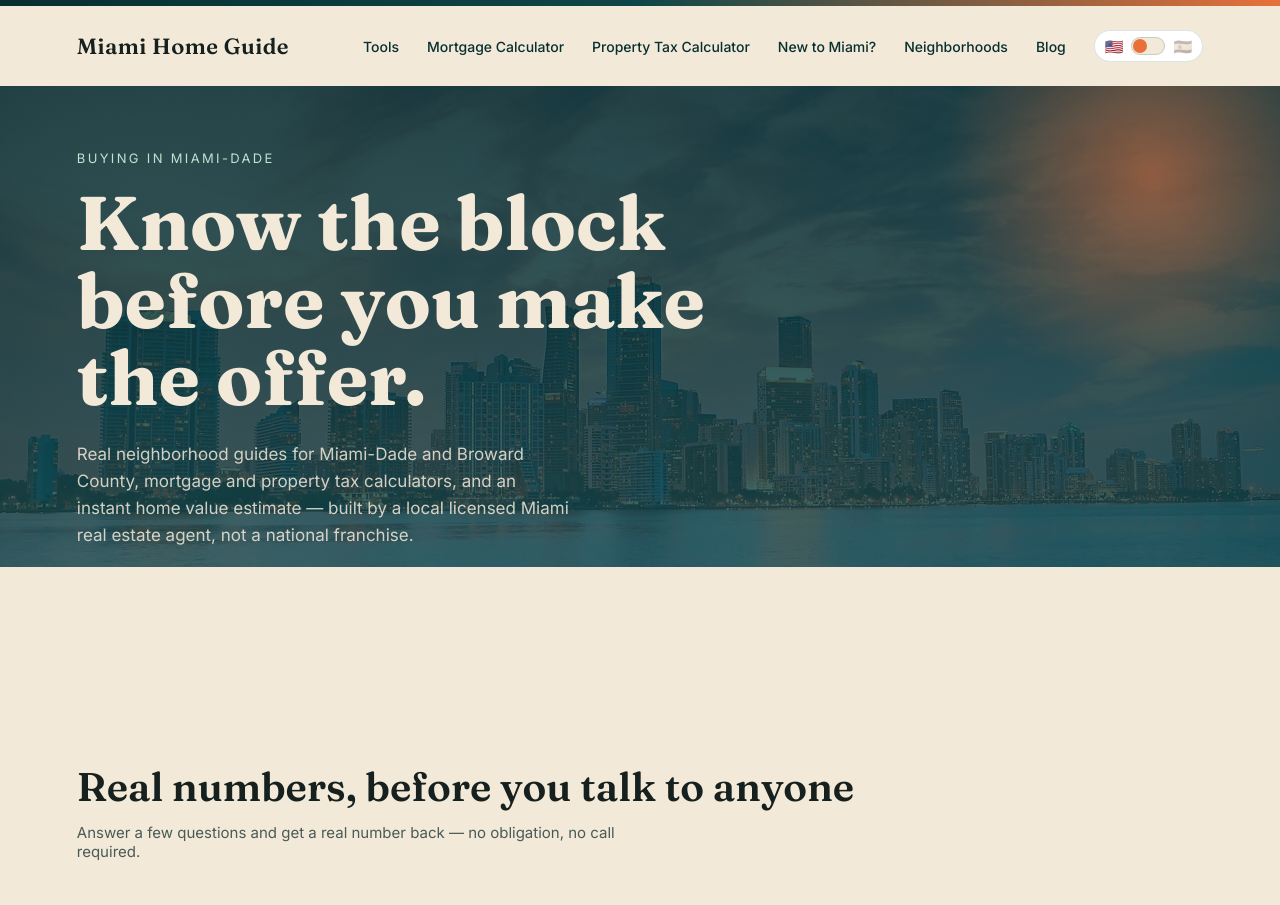
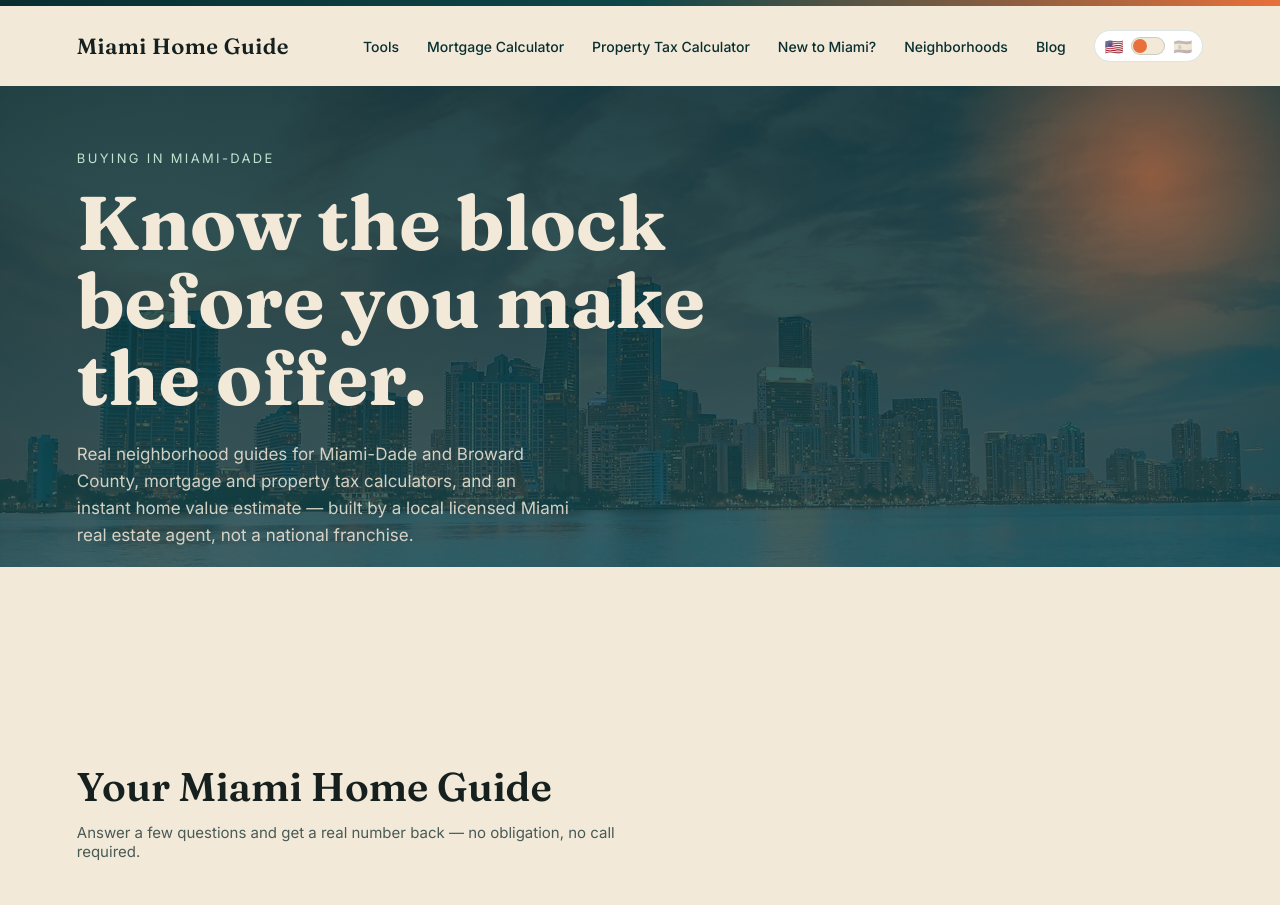
Before and after one commit to matravagnan-droid/miami-home-guide, a Next.js app: page / in a window 1280 px wide. Shown: the top 905 px of the page. Built offline with nearby package versions, Linux system fonts and the light colour scheme; no server answers.

Commit message:
Rename Tools heading to 'Your Miami Home Guide'

```diff
--- a/app/i18n/translations.js
+++ b/app/i18n/translations.js
@@ -16,7 +16,7 @@ const translations = {
       btnGhost: "Read the blog",
     },
     tools: {
-      h2: "Real numbers, before you talk to anyone",
+      h2: "Your Miami Home Guide",
       p: "Answer a few questions and get a real number back — no obligation, no call required.",
       valueTag: "Free estimate",
       valueTitle: "What's my home worth?",
@@ -301,7 +301,7 @@ const translations = {
       btnGhost: "Leer el blog",
     },
     tools: {
-      h2: "Números reales, antes de hablar con nadie",
+      h2: "Su Miami Home Guide",
       p: "Responda algunas preguntas y obtenga un número real — sin compromiso, sin necesidad de llamada.",
       valueTag: "Estimación gratis",
       valueTitle: "¿Cuánto vale mi casa?",
```
